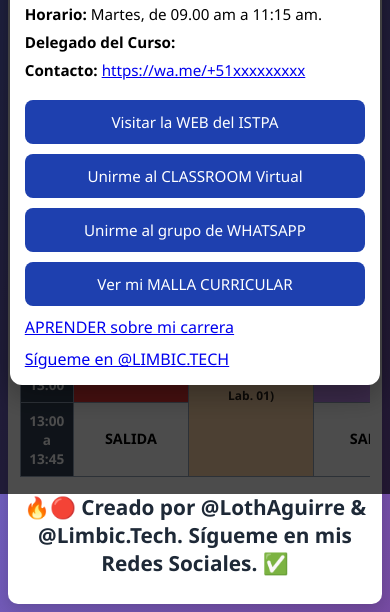
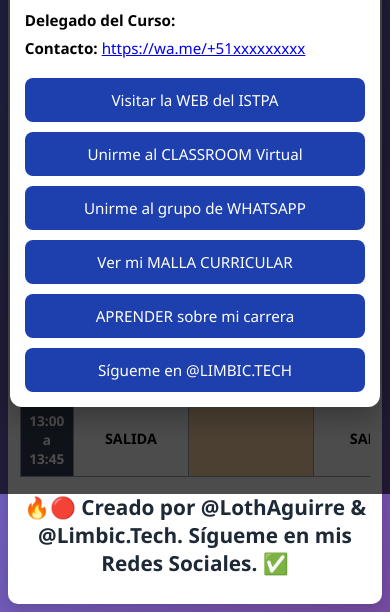
Before and after one commit to Loth-Tech/horario-istp-argentina-sistemas-IIA, a plain HTML site: page index.html in a window 390 px wide. Both pictures are taken after a click on the element 251 px from the left and 399 px from the top of the page. Shown: the part 350-962 px from the top of the page. Drawn offline with Linux system fonts and the light colour scheme.

```diff
--- a/styles.css
+++ b/styles.css
@@ -161,11 +161,44 @@
     font-size: 0.95rem;
     text-align: center;           /* ← Esto centra el texto horizontalmente */
 
+}
+
+.btn-modal1 {
+    text-decoration: none;
+    padding: 12px 10px;
+    background: #1e40af;
+    color: white;
+    border: none;
+    border-radius: 8px;
+    cursor: pointer;
+    font-size: 0.95rem;
+    text-align: center;           /* ← Esto centra el texto horizontalmente */
+
+}
+
+.btn-modal2 {
+    text-decoration: none;
+    padding: 12px 10px;
+    background: #1e40af;
+    color: white;
+    border: none;
+    border-radius: 8px;
+    cursor: pointer;
+    font-size: 0.95rem;
+    text-align: center;           /* ← Esto centra el texto horizontalmente */
 
 }
 
 .btn-modal:hover {
     background: #1e3a8a;
+}
+
+.btn-modal1:hover {
+    background: #38a83d;
+}
+
+.btn-modal2:hover {
+    background: #4388bf;
 }
 
 /* Responsive */
```
